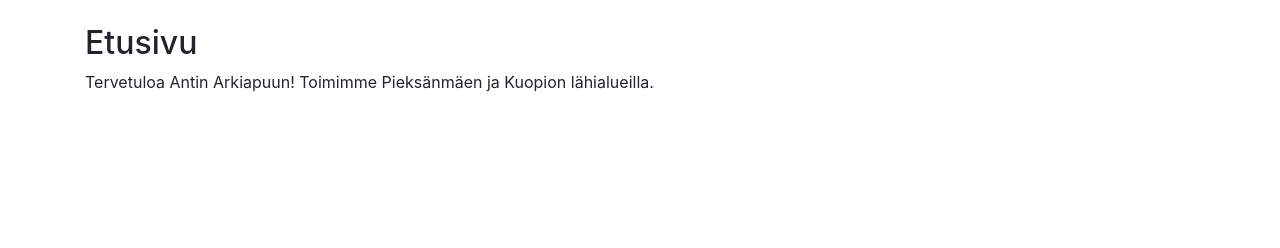
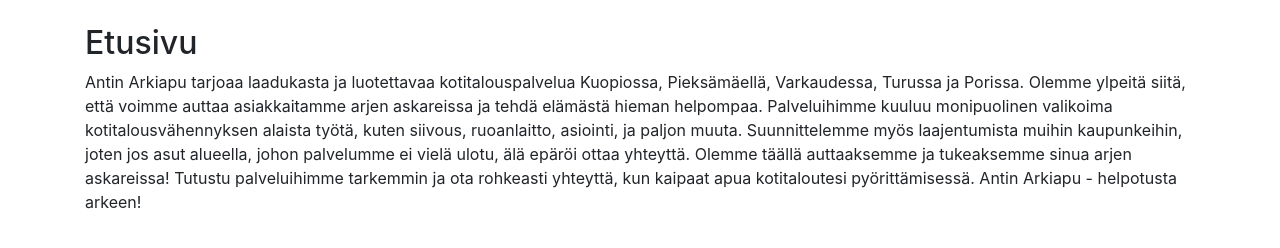
Before and after one commit to Wweetuuh/AntinArkiApu, a plain HTML site: page index.html in a window 1280 px wide. Shown: the part 176-424 px from the top of the page. Drawn offline with nearby package versions, Linux system fonts and the light colour scheme.

Commit message:
Etusivun teksti muutettu

```diff
--- a/index.html
+++ b/index.html
@@ -54,7 +54,11 @@
   <!-- Content sections -->
   <div id="etusivu" class="container mt-4">
     <h2>Etusivu</h2>
-    <p>Tervetuloa Antin Arkiapuun! Toimimme Pieksänmäen ja Kuopion lähialueilla. </p>
+    <p>Antin Arkiapu tarjoaa laadukasta ja luotettavaa kotitalouspalvelua Kuopiossa, Pieksämäellä, Varkaudessa, Turussa ja Porissa. Olemme ylpeitä siitä, että voimme auttaa asiakkaitamme arjen askareissa ja tehdä elämästä hieman helpompaa. Palveluihimme kuuluu monipuolinen valikoima kotitalousvähennyksen alaista työtä, kuten siivous, ruoanlaitto, asiointi, ja paljon muuta.
+
+      Suunnittelemme myös laajentumista muihin kaupunkeihin, joten jos asut alueella, johon palvelumme ei vielä ulotu, älä epäröi ottaa yhteyttä. Olemme täällä auttaaksemme ja tukeaksemme sinua arjen askareissa!
+
+      Tutustu palveluihimme tarkemmin ja ota rohkeasti yhteyttä, kun kaipaat apua kotitaloutesi pyörittämisessä. Antin Arkiapu - helpotusta arkeen! </p>
   </div>
 
 
```
